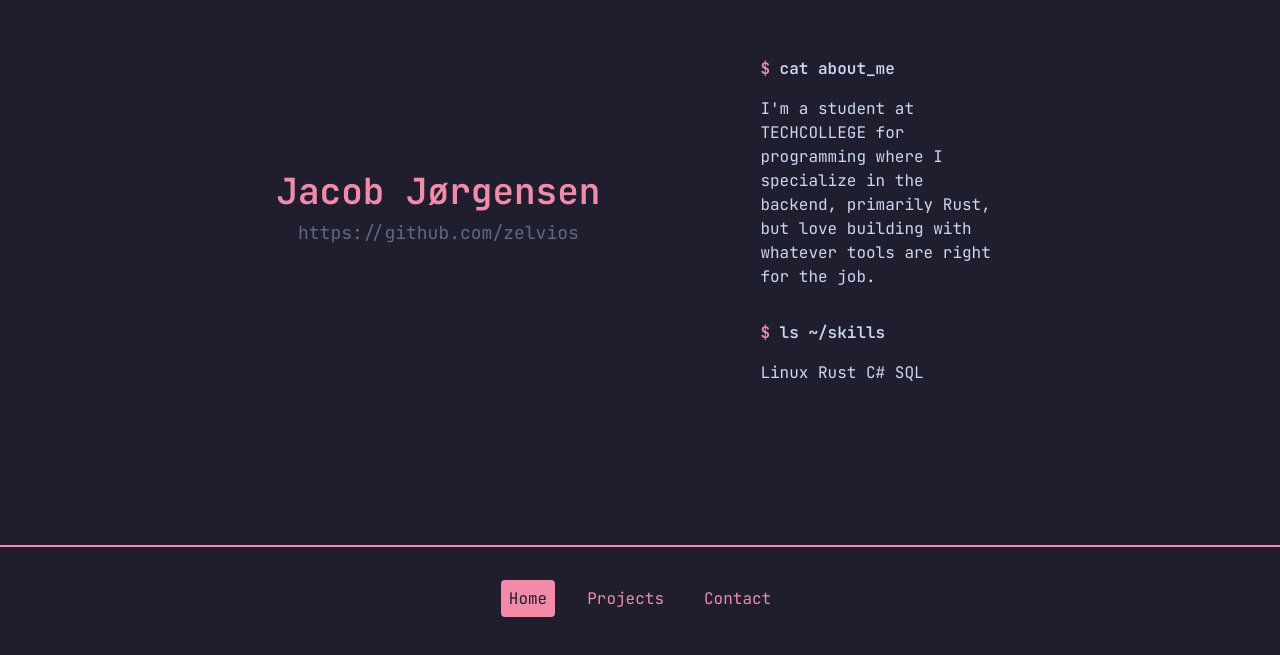
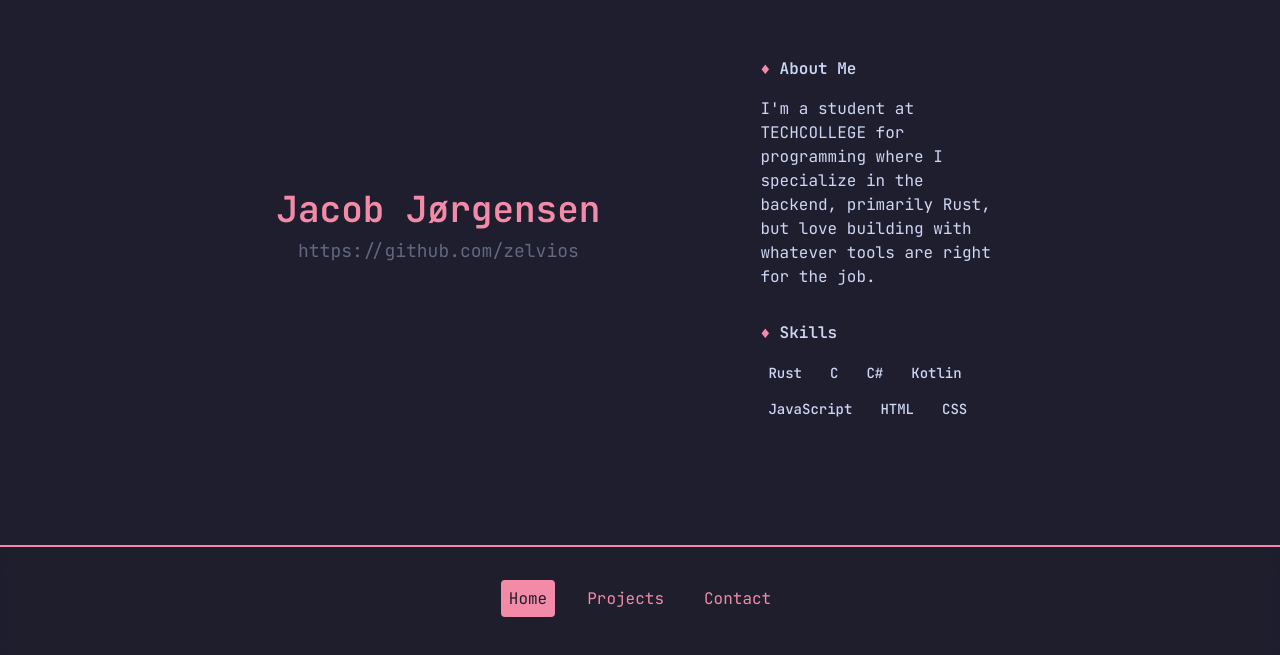
Before and after one commit to zelvios/website, a SvelteKit app: page / in a window 1280 px wide. Shown: the part 135-790 px from the top of the page. Built offline with nearby package versions, Linux system fonts and the light colour scheme.

Commit message:
style: update the design of skills

```diff
--- a/src/routes/+page.svelte
+++ b/src/routes/+page.svelte
@@ -19,7 +19,7 @@
 
         <!-- Right column: Information text container -->
         <div class="w-auto sm:max-w-[20%] sm:mx-auto fade-in">
-            <h2 class="text-base font-semibold text-text mb-4"><span class="text-accent">$</span> cat about_me</h2>
+            <h2 class="text-base font-semibold text-text mb-4"><span class="text-accent">♦</span> About Me</h2>
 
             <p class="text-base text-text text-left">
                 I'm a student at TECHCOLLEGE for programming where I specialize in the backend, primarily Rust, but love building with whatever tools are right for the job.
@@ -27,16 +27,23 @@
 
             <div class="mt-8"></div>
 
-            <h2 class="text-base font-semibold text-text mb-4"><span class="text-accent">$</span> ls ~/skills</h2>
+            <h2 class="text-base font-semibold text-text mb-4"><span class="text-accent">♦</span> Skills</h2>
 
-            <p class="text-base text-text text-left">
-                Linux Rust C# SQL
-            </p>
+            <div class="flex flex-wrap gap-3">
+                <span class="bg-surface1 text-text rounded-full py-0.5 px-2 text-sm font-medium">Rust</span>
+                <span class="bg-surface1 text-text rounded-full py-0.5 px-2 text-sm font-medium">C</span>
+                <span class="bg-surface1 text-text rounded-full py-0.5 px-2 text-sm font-medium">C#</span>
+                <span class="bg-surface1 text-text rounded-full py-0.5 px-2 text-sm font-medium">Kotlin</span>
+                <span class="bg-surface1 text-text rounded-full py-0.5 px-2 text-sm font-medium">JavaScript</span>
+                <span class="bg-surface1 text-text rounded-full py-0.5 px-2 text-sm font-medium">HTML</span>
+                <span class="bg-surface1 text-text rounded-full py-0.5 px-2 text-sm font-medium">CSS</span>
+            </div>
         </div>
     </div>
 </main>
 
-<style>.fade-in {
+<style>
+    .fade-in {
         animation: fadeIn 1s ease-out;
     }
 
```
Lines whose indentation alone changed are shown as unchanged.
